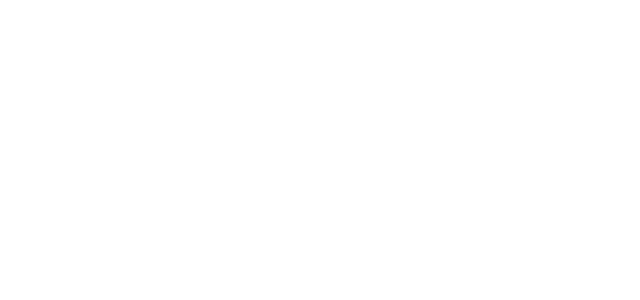
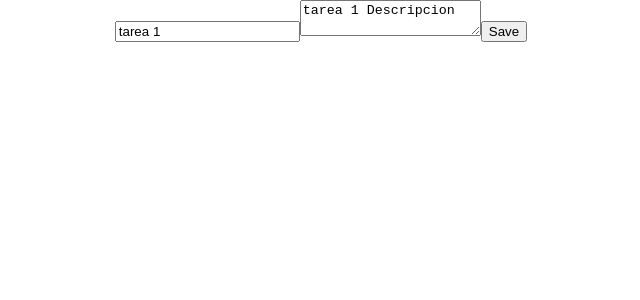
Before and after one commit to YordanSBarrera/react-rtk-crud, a React (Create React App) app: page /edit/1 in a window 1280 px wide. Before the commit this address had no page. Shown: the top 300 px of the page, without its empty margins (319-959 px from the left). Built offline with nearby package versions, Linux system fonts and the light colour scheme.

Commit message:
develop update

```diff
--- a/src/App.js
+++ b/src/App.js
@@ -8,7 +8,7 @@
       <Routes>
         <Route path="/add" element={<TaskForm />} />
         <Route path="/" element={<TasksList />} />
-        <Route path="/edit:id" element={<TaskForm/>}/>
+        <Route path="/edit/:id" element={<TaskForm/>}/>
       </Routes>
     </div>
   );
--- a/src/components/TaskForm.js
+++ b/src/components/TaskForm.js
@@ -1,6 +1,6 @@
 import { useEffect, useState } from "react";
 import { useDispatch, useSelector } from "react-redux";
-import { addTask } from "../features/tasks/taskSlice";
+import { addTask, updateTask } from "../features/tasks/taskSlice";
 import { v4 as uuid } from "uuid";
 import { useNavigate, useParams } from "react-router-dom";
 
@@ -25,29 +25,26 @@
   };
   const handleSubmit = (e) => {
     e.preventDefault();
+    if (params.id) {
+      dispatch(updateTask(task))
+    } else {
       dispatch(
         addTask({
           ...task,
           id: uuid(),
         })
       );
+    }
     navegate("/");
   };
 
   useEffect(() => {
     console.log(params, allTasks);
     if (params.id) {
-      setTask(
-        allTasks.map((tarea) => {
-          if (params.id === tarea.id) return tarea;
-        })
-      );
+      setTask(allTasks.find((task) => task.id === params.id));
     }
-    // console.log(task);
-  }, [params, allTasks]);
-  useEffect(() => {
-    console.log(task);
-  }, [task]);
+  }, []);
+
   return (
     <form onSubmit={handleSubmit}>
       <input
@@ -55,13 +52,13 @@
         type="text"
         placeholder="title"
         onChange={handleChange}
-        value={task ? task.title : ""}
+        value={task.title}
       />
       <textarea
         name="description"
         placeholder="description"
         onChange={handleChange}
-        value={task ? task.description : ""}
+        value={task.description}
       ></textarea>
       <button>Save</button>
     </form>
--- a/src/components/TasksList.js
+++ b/src/components/TasksList.js
@@ -24,7 +24,7 @@
             <h3>{task.title}</h3>
             <p>{task.description}</p>
             <button onClick={() => clickDelete(task.id)}>Delete</button>
-            <Link to={`/edit:${task.id}`}>
+            <Link to={`/edit/${task.id}`}>
               Edit
             </Link>
           </div>
--- a/src/features/tasks/taskSlice.js
+++ b/src/features/tasks/taskSlice.js
@@ -32,7 +32,16 @@
         state.splice(state.indexOf(findTask), 1);
       }
     },
+    updateTask: (state, action) => {
+      console.log(action.payload);
+      const { id, description, title } = action.payload;
+      const foundTask = state.find((task) => task.id === id);
+      if (foundTask) {
+        foundTask.title = title;
+        foundTask.description = description;
+      }
+    },
   },
 });
-export const { addTask, deleteTask } = taskSlice.actions;
+export const { addTask, deleteTask, updateTask } = taskSlice.actions;
 export default taskSlice.reducer;
```
Lines whose indentation alone changed are shown as unchanged.
